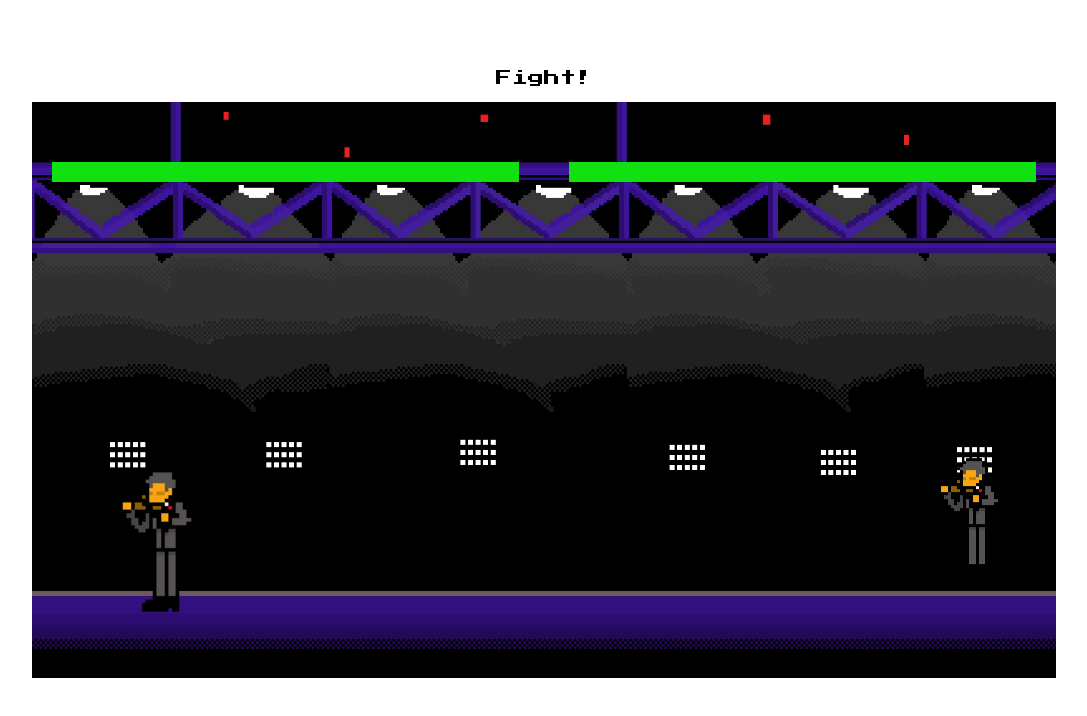
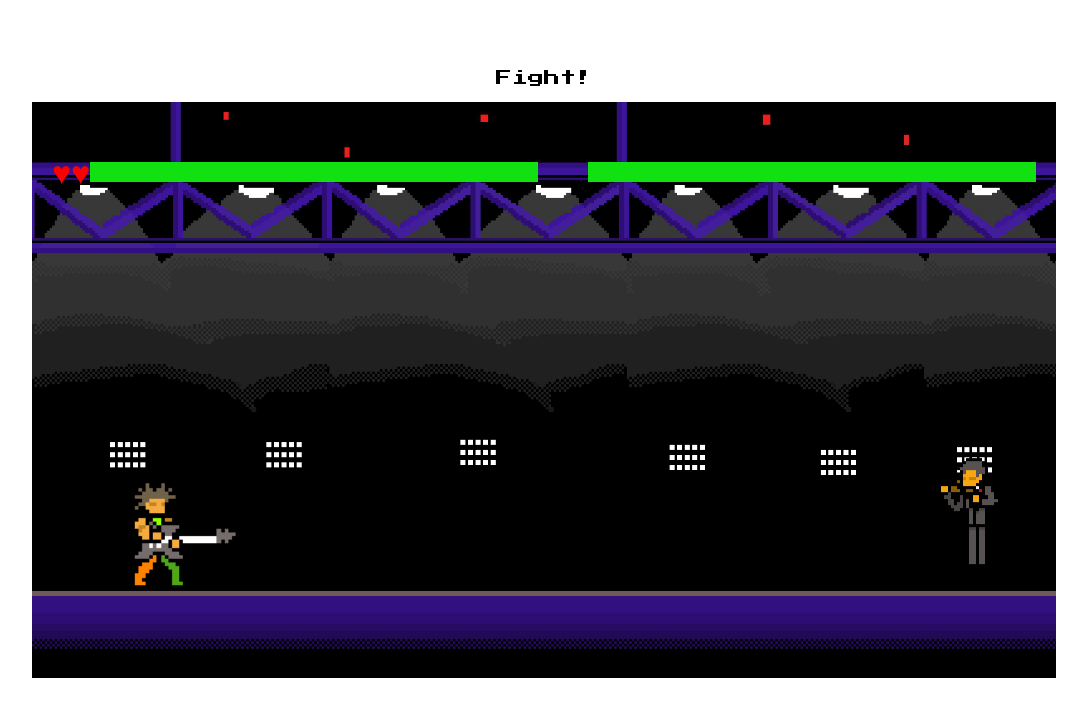
Before and after one commit to HikaruKurusu/FightingGame, a plain HTML site: page game.html in a window 1280 px wide. Shown: the whole page, without its empty margins (96-1183 px from the left). Drawn offline with Linux system fonts and the light colour scheme.

Commit message:
added heart

```diff
--- a/game.html
+++ b/game.html
@@ -33,7 +33,8 @@
                 width: 100%;
                 align-items: center;
                 padding: 20px">
-
+                <p><span style="font-size:200%;color:red;">&hearts;</span></p>
+                <p><span style="font-size:200%;color:red;">&hearts;</span></p>
                 <!--player 1 health -->
                 <div style="position: relative; height: 20px; width: 100%; display: flex; justify-content: flex-end;">
                     <!--missing health-->
--- a/index.css
+++ b/index.css
@@ -42,6 +42,9 @@ body {
     font-size: 30px;
     text-decoration: none;
 }
+.p{
+  font-display: initial;
+}
 p {
     font-size: 50px;
     color: rgb(251, 251, 251);
--- a/index.js
+++ b/index.js
@@ -172,17 +172,21 @@ const player = new Sprite({
         x: 0,
         y: 0,
     },
-    imgSrc: './Img/vioidle.png',
-    maxFrames: 8,
+    imgSrc: './Img/idle.png',
+    maxFrames: 6,
     scale: 1.2,
     sprites: {
         idle: {
-            imgSrc: './Img/vioidle.png',
-            maxFrames: 8,
+            imgSrc: './Img/idle.png',
+            maxFrames: 6,
         },
         run: {
             imgSrc: './Img/run.png',
             maxFrames: 8,
+        },
+        jump: {
+            imgSrc: './Img/jump.png',
+            maxFrames: 2,
         }
     }
     // offsetL: {
@@ -214,6 +218,10 @@ const player2 = new Sprite({
         run: {
             imgSrc: './Img/viorun.png',
             maxFrames: 8,
+        },
+        jump: {
+            imgSrc: './Img/viojump.png',
+            maxFrames: 2,
         }
     }
     // offsetL: {
@@ -260,20 +268,38 @@ function animation() {
     player.velocity.x = 0
     player2.velocity.x = 0
     player.image = player.sprites.idle.image
+    player.maxFrames = player.sprites.idle.maxFrames
     if(keys.a.pressed == true){ //&& player.lastKey == 'a') {
         player.velocity.x = -10
         player.image = player.sprites.run.image
+        player.maxFrames = player.sprites.run.maxFrames
     } else if(keys.d.pressed == true){ //&& player.lastKey == 'd') {
         player.velocity.x = 10
         player.image = player.sprites.run.image
+        player.maxFrames = player.sprites.run.maxFrames
     }
+    if(player.velocity.y < 0) {
+        player.image = player.sprites.jump.image
+        player.maxFrames = player.sprites.jump.maxFrames
+    }
+
+
+
+
     player2.image = player2.sprites.idle.image
+    player2.maxFrames = player2.sprites.idle.maxFrames
     if(keys.ArrowLeft.pressed == true){ //&& player2.lastKey == 'ArrowLeft') {
         player2.velocity.x = -10
         player2.image = player2.sprites.run.image
+        player2.maxFrames = player2.sprites.run.maxFrames
     } else if(keys.ArrowRight.pressed == true){ //&& player2.lastKey == 'ArrowRight') {
         player2.velocity.x = 10
         player2.image = player2.sprites.run.image
+        player2.maxFrames = player2.sprites.run.maxFrames
+    }
+    if(player2.velocity.y < 0) {
+        player2.image = player2.sprites.jump.image
+        player2.maxFrames = player2.sprites.jump.maxFrames
     }
     //attack
     if(collision({
@@ -321,8 +347,6 @@ function animation() {
     determineWinner()
 }
 
-
-//
 
 animation()
 window.addEventListener('keydown', (event) => {
```
